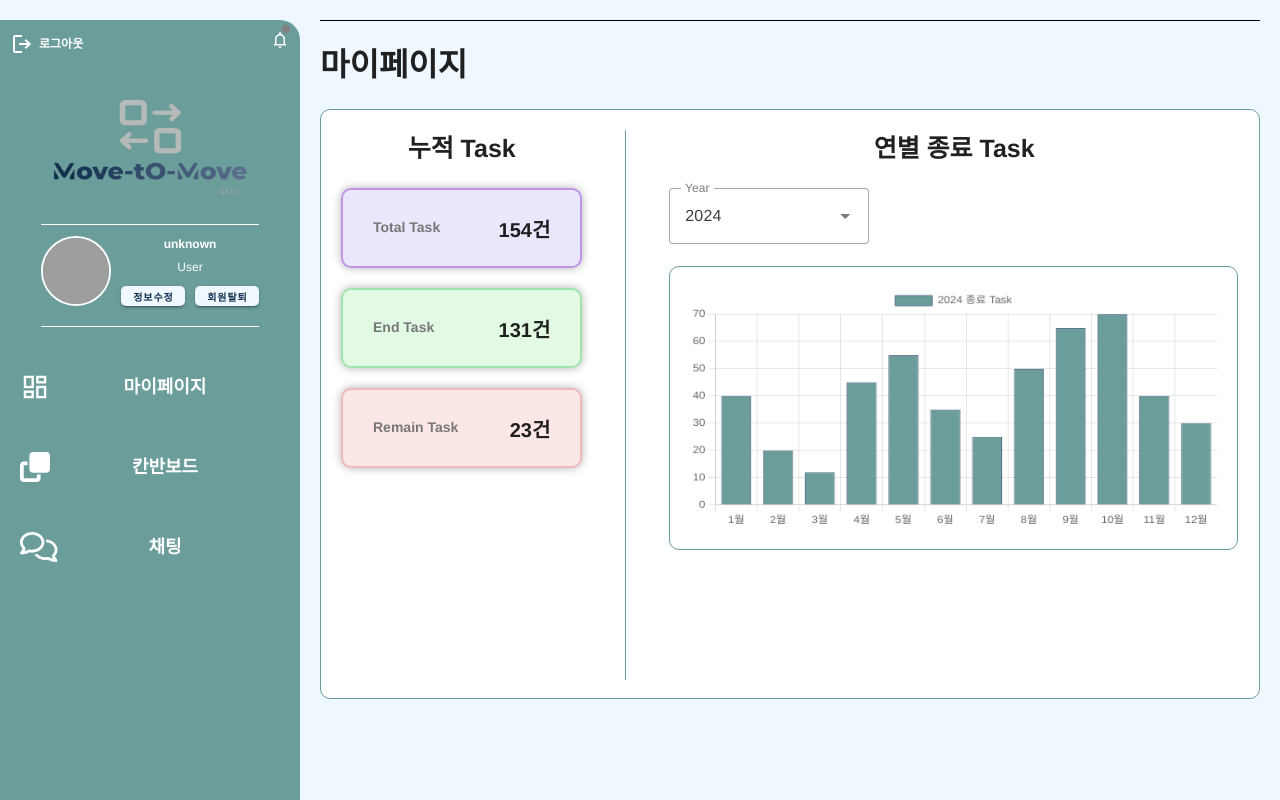
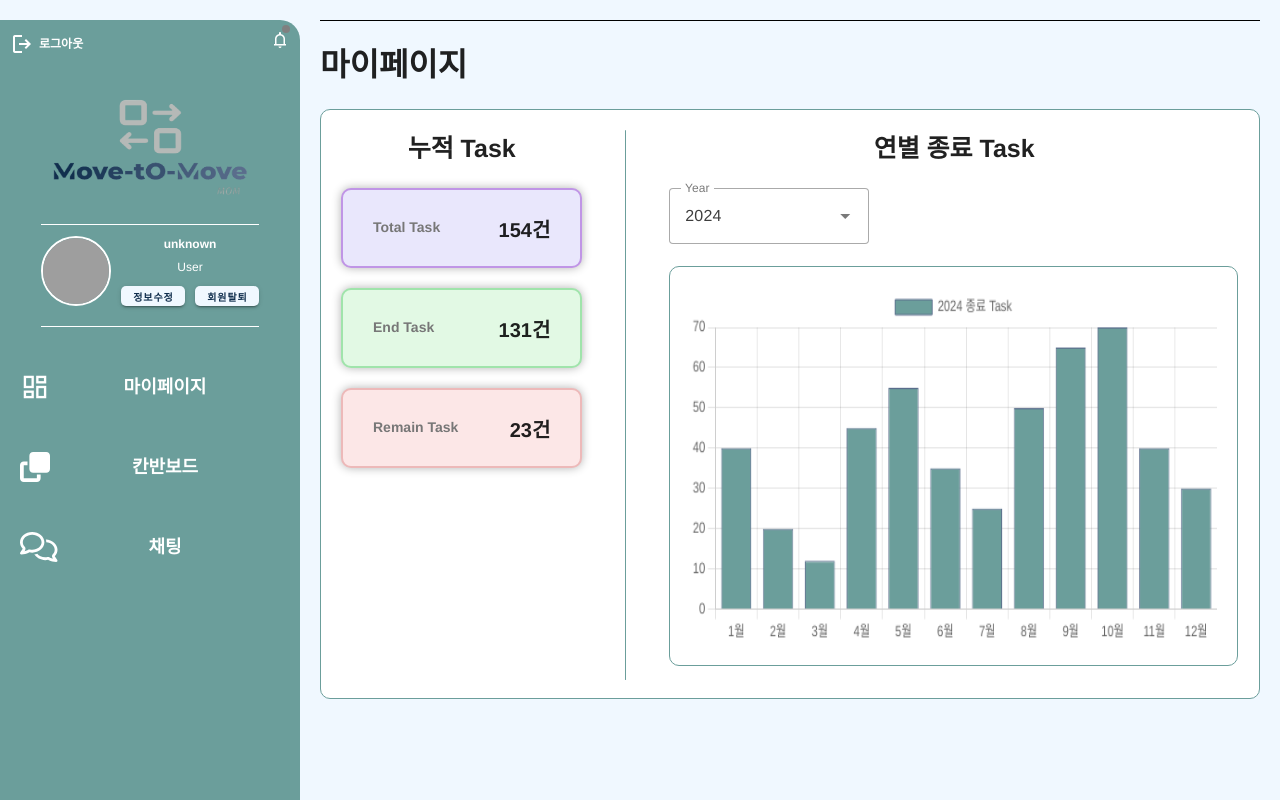
Before and after one commit to OhDongGeon/MoveToMove_MOM_FE, a Vue app: page /move-to-move/mypage in a window 1280 px wide. Shown: the top 800 px of the page. Built offline with nearby package versions, Linux system fonts and the light colour scheme; no server answers; grey boxes are pictures that could not be loaded.

Commit message:
Modify: 차트 크기 수정
Modify: 차트 크기 수정

```diff
--- a/src/components/view/MyPageCompo.vue
+++ b/src/components/view/MyPageCompo.vue
@@ -188,6 +188,8 @@ h1 {
 .chart {
   padding: 20px;
   width: 100%;
+  min-height: 400px;
+  max-height: 400px;
   border-radius: 10px;
   border: 1.5px solid #6b9e9b;
 }
```
